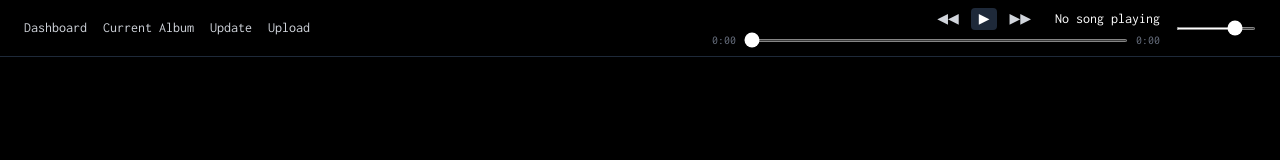
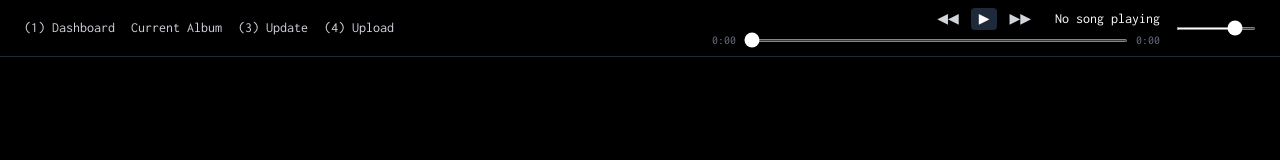
Before and after one commit to AqViolet/busic-mox, a Next.js app: page /login in a window 1280 px wide. Shown: the top 160 px of the page. Built offline with nearby package versions, Linux system fonts and the light colour scheme.

Commit message:
unpushed config change

```diff
--- a/next.config.ts
+++ b/next.config.ts
@@ -3,7 +3,7 @@ import type { NextConfig } from "next";
 const nextConfig: NextConfig = {
   experimental: {
     serverActions: {
-      bodySizeLimit: '100mb',
+      bodySizeLimit: '200mb',
     },
   },
 };
--- a/src/components/GlobalPlayer.tsx
+++ b/src/components/GlobalPlayer.tsx
@@ -44,26 +44,26 @@ export default function GlobalPlayer() {
         <div className="flex items-center justify-between px-6 py-2 text-sm">
           <div className="flex items-center space-x-4">
             <Link href="/dashboard" className="hover:text-white transition">
-              Dashboard
+              (1) Dashboard
             </Link>
             {currentSong?.albumId ? (
               <Link href={`/album/${currentSong.albumId}`} className="hover:text-white transition">
-                Current Album
+                (2) Current Album
               </Link>
             ) : (
               <span className="hover:text-white">Current Album</span>
             )}
             <Link href="/update" className="hover:text-white transition">
-              Update
+              (3) Update
             </Link>
             <Link href="/upload" className="hover:text-white transition">
-              Upload
+              (4) Upload
             </Link>
             {showLogout && (
               <button
                 onClick={handleLogout}
                 className="hover:text-white transition text-gray-300">
-                Logout
+                (5) Logout
               </button>
             )}
           </div>
```
